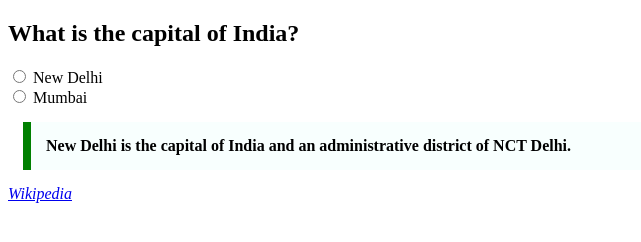
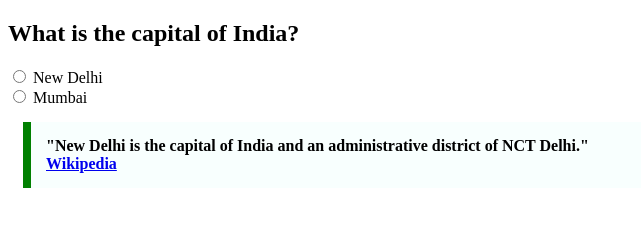
Before and after one commit to acciojob/trivia-dahalerohit, a website: page main.html in a window 1280 px wide. Shown: the whole page, without its empty margins (0-641 px from the left). Drawn offline with Linux system fonts and the light colour scheme.

Commit message:
created a submission

```diff
--- a/main.html
+++ b/main.html
@@ -15,10 +15,10 @@
 		<input id="rdx" type="radio" name="city">
 		<label for="rdx"> Mumbai</label>
 	</form>
-
-		<blockquote>New Delhi is the capital of India and an administrative district of NCT Delhi.</blockquote>
-		 <cite><a href="https://en.wikipedia.org/wiki/New_Delhi" target="_blank"> Wikipedia</a>
-
+	    <blockquote cite="https://en.wikipedia.org/wiki/New_Delhi">
+        "New Delhi is the capital of India and an administrative district of NCT Delhi."
+        <a href="https://en.wikipedia.org/wiki/New_Delhi" target="_blank"> Wikipedia</a>
+    </blockquote>
     <script type="text/javascript" src="./script.js">
 
 
```
